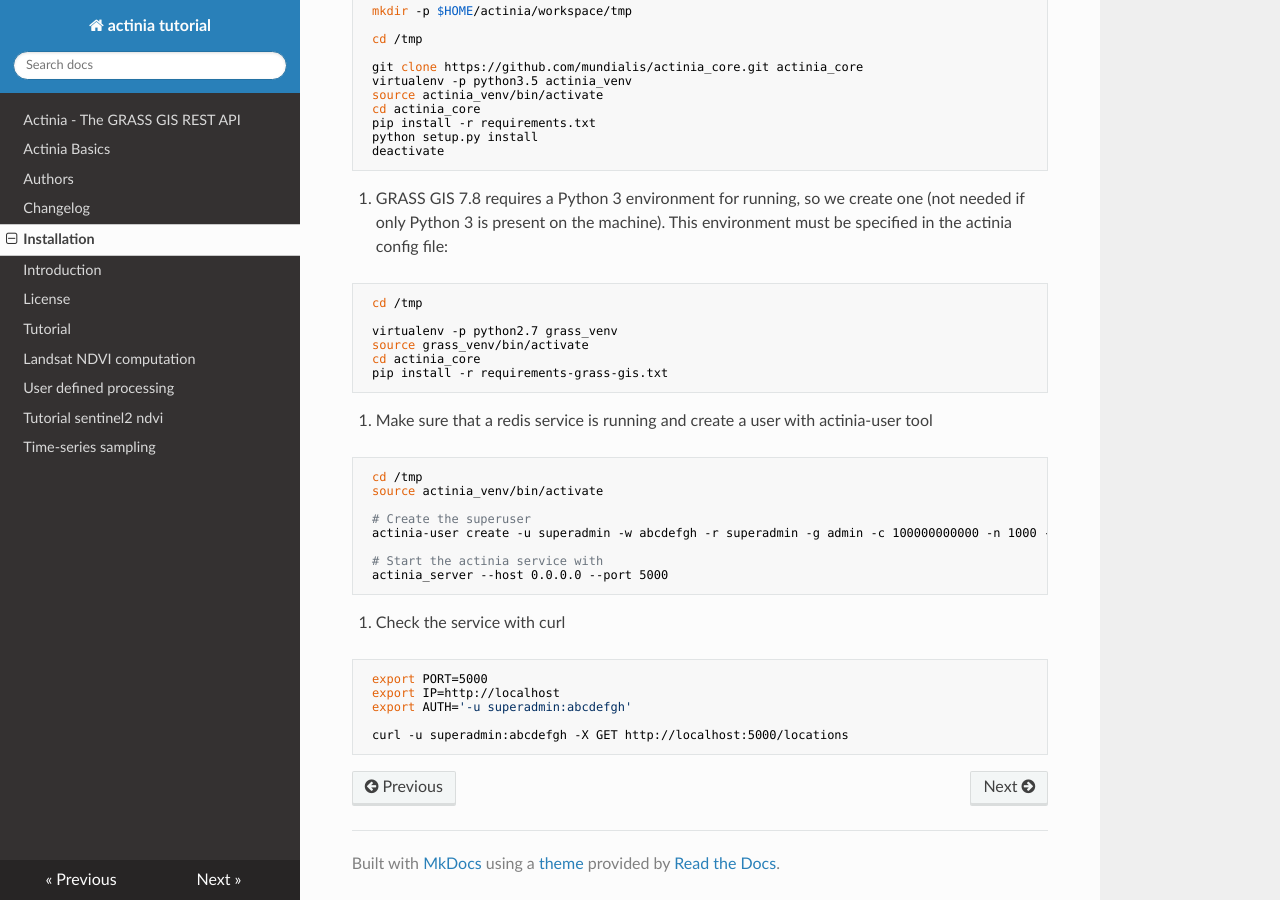
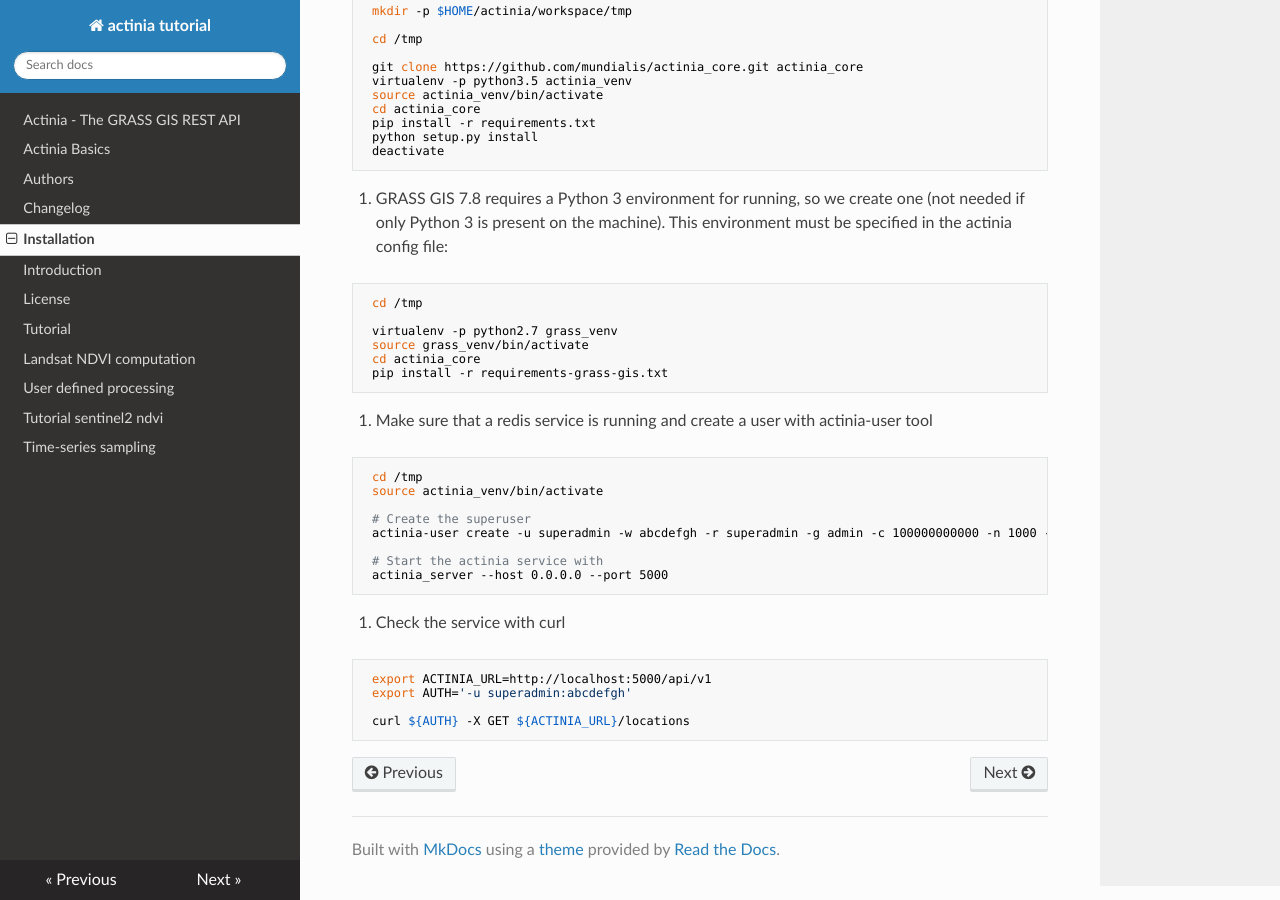
Before and after one commit to actinia-org/actinia-core, an MkDocs documentation site: the page built from docs/docs/installation.md, in a window 1280 px wide and 900 px high, scrolled down 1933 px. Built offline with MkDocs 1.6.1, drawn with Linux system fonts in a browser that asks for light colours; nearby versions of some CDN libraries.

Commit message:
Fix "check service" URL in install instructions
The `/api/v1` is required -- otherwise, you get a cryptic "404 Not Found" HTML error.

````diff
--- a/docs/docs/installation.md
+++ b/docs/docs/installation.md
@@ -163,9 +163,8 @@
 7.  Check the service with curl
 
 ```bash
- export PORT=5000
- export IP=http://localhost
+ export ACTINIA_URL=http://localhost:5000/api/v1
  export AUTH='-u superadmin:abcdefgh'
 
- curl -u superadmin:abcdefgh -X GET http://localhost:5000/locations
+ curl ${AUTH} -X GET ${ACTINIA_URL}/locations
 ```
````
